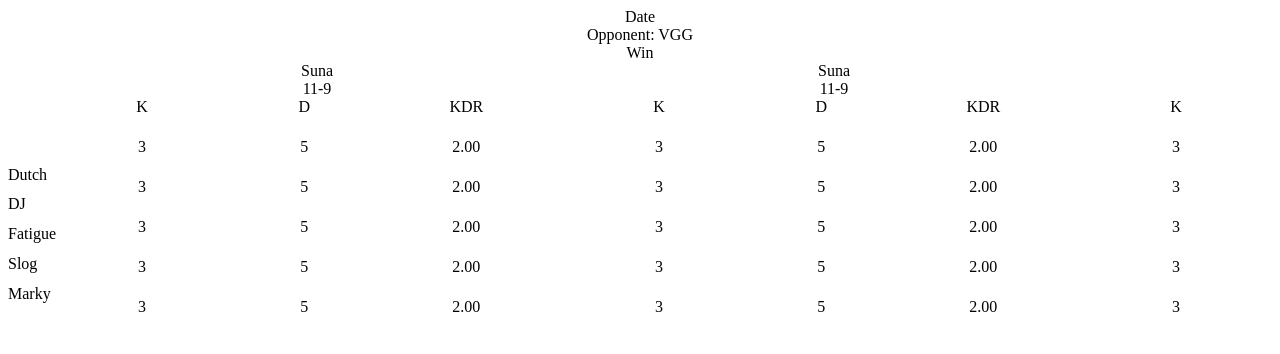
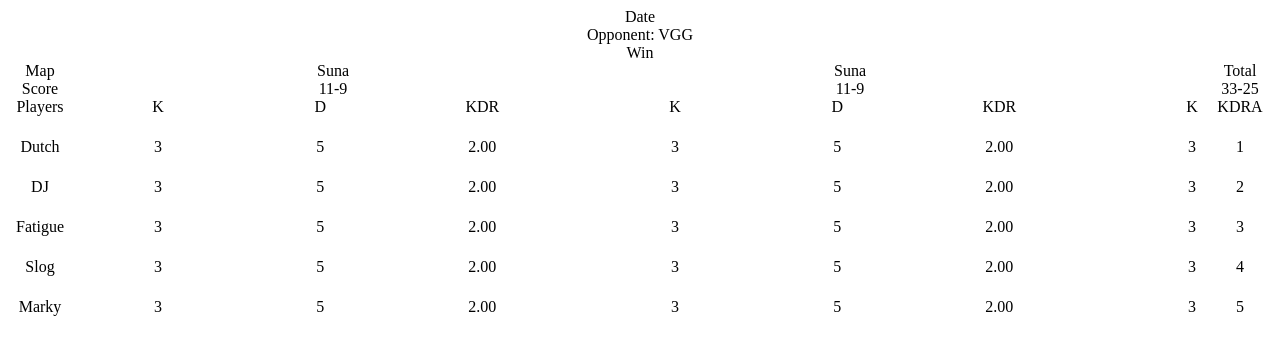
Before and after one commit to VandykenNicholas/ChemicalJokers, a plain HTML site: page index.html in a window 1280 px wide. Drawn offline with Linux system fonts and the light colour scheme.

Commit message:
final layout established

```diff
--- a/css/main.css
+++ b/css/main.css
@@ -24,24 +24,15 @@
     flex-direction: column;
     margin-left: 5px;
     min-width: 40vw;
-
-
-
 }
 .kd-container{
     display: flex;
     flex-wrap: wrap;
     margin-right: 2vw;
-
-
 }
 .players-container{
     display: flex;
     flex-direction: column;
-    justify-content: space-around;
-    padding-top: 12.2vh;
-    padding-bottom: 3.6vh;
-
 
 }
 .item-kd-inner{
@@ -58,13 +49,29 @@
     justify-content: center;
 }
 .item-player-pic{
-
+    text-align: center;
+    min-height: 5vh;
+    min-width:5vw;
 }
 .map-scroll-container{
     display: flex;
     justify-content: space-between;
     flex-direction: row;
     overflow-x: scroll;
-
-
 }
+.average-container{
+    display: flex;
+    flex-direction: column;
+}
+.item-average{
+    text-align: center;
+    min-height: 5vh;
+    min-width:5vw;
+}
+.player-top-container{
+    display: flex;
+    flex-direction: column;
+}
+.item-player-top{
+    text-align: center;
+}
--- a/index.html
+++ b/index.html
@@ -15,6 +15,11 @@
 	</div>
 	<div class="stats-container">
 		<div class="players-container">
+			<div class="player-top-container">
+				<div class="item-player-top">Map</div>
+				<div class="item-player-top">Score</div>
+			</div>
+			<div class="item-player-pic">Players</div>
 			<div class="item-player-pic">Dutch</div>
 			<div class="item-player-pic">DJ</div>
 			<div class="item-player-pic">Fatigue</div>
@@ -66,6 +71,18 @@
 				</div>
 			</div>
 		</div>
+		<div class="average-container">
+			<div class="player-top-container">
+				<div class="item-player-top">Total</div>
+				<div class="item-player-top">33-25</div>
+			</div>
+			<div class="item-average">KDRA</div>
+			<div class="item-average">1</div>
+			<div class="item-average">2</div>
+			<div class="item-average">3</div>
+			<div class="item-average">4</div>
+			<div class="item-average">5</div>
+		</div>
 	</div>
 </div>
 <script src="js/database.js"></script>
```
